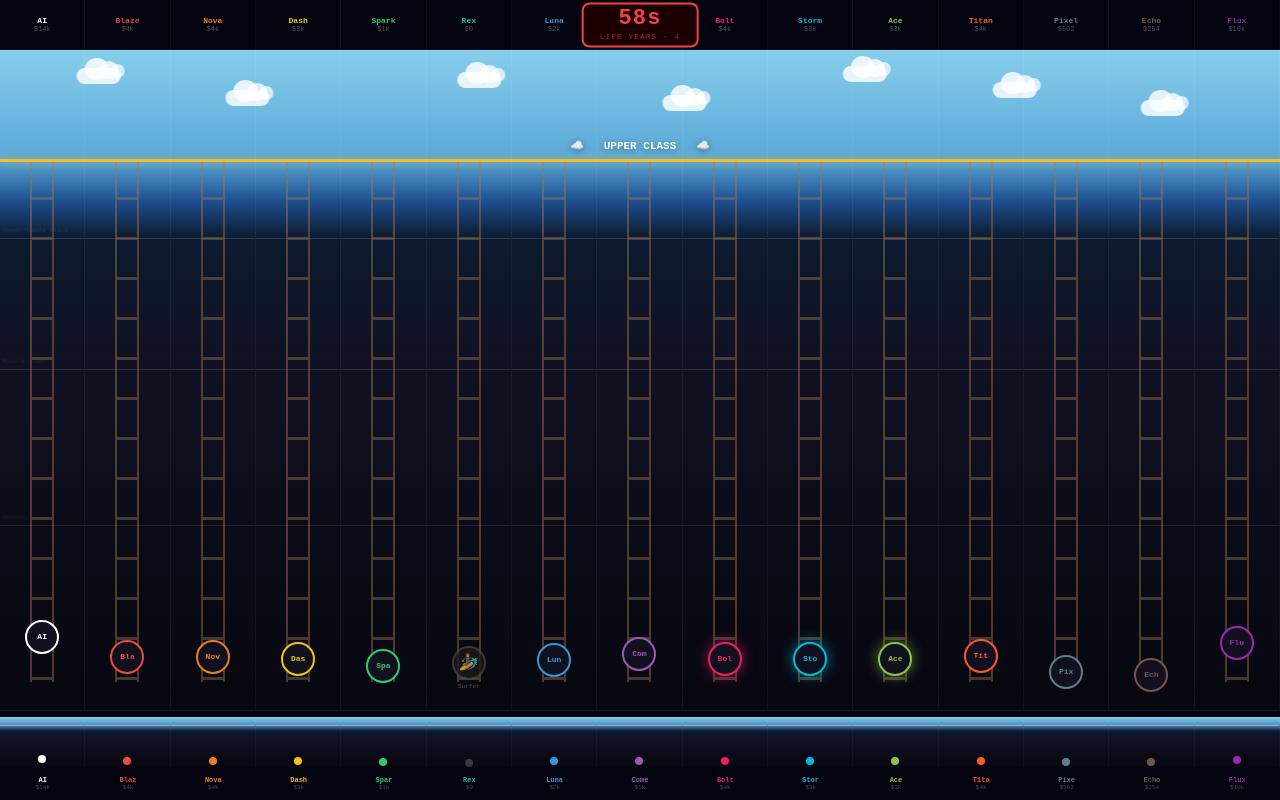
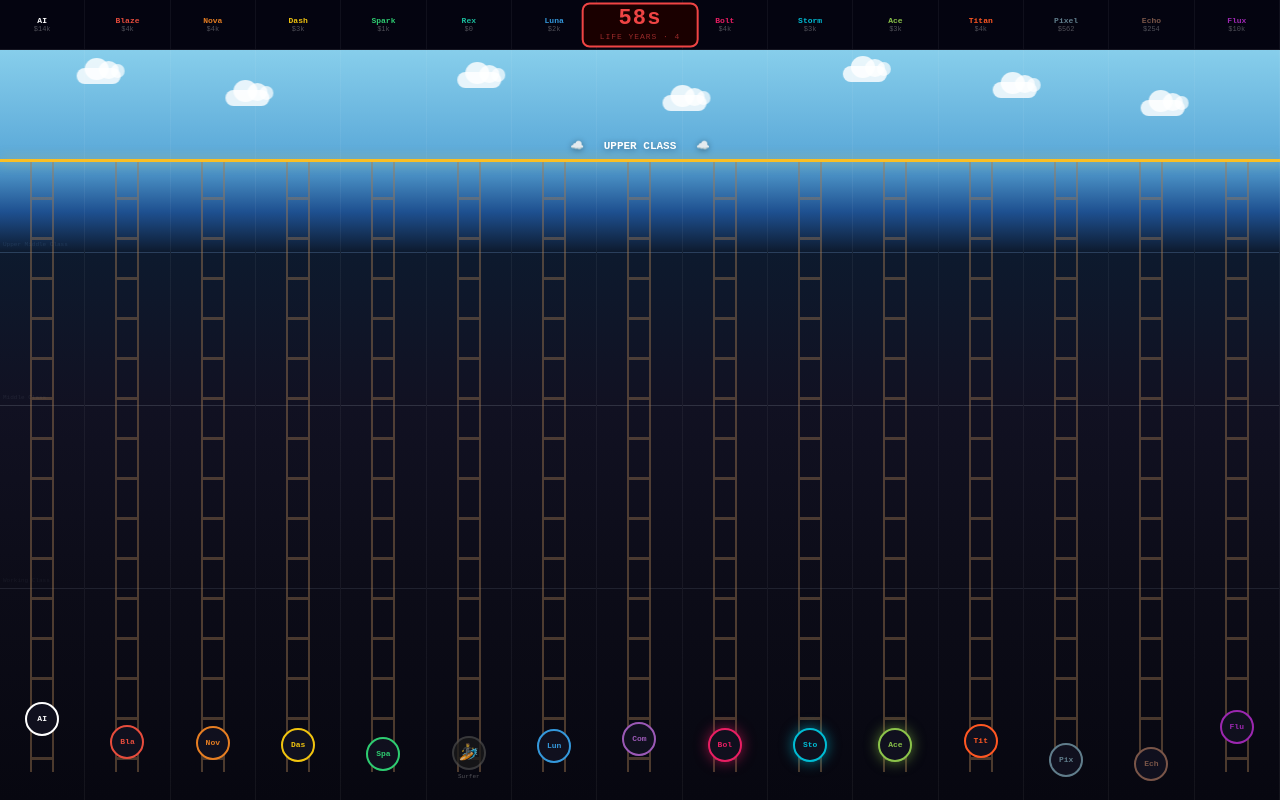
Before and after one commit to matchaginseng/ai-baby-horse-race, a Next.js app: page / in a window 1280 px wide. Both pictures are taken after a click on the button "START RACE". Built offline with nearby package versions, Linux system fonts and the light colour scheme.

Commit message:
racetrack

```diff
--- a/components/RaceTrack.tsx
+++ b/components/RaceTrack.tsx
@@ -16,12 +16,9 @@ type Phase = "lobby" | "racing" | "finished";
 
 // ── Layout ─────────────────────────────────────────────────────────────────
 const HEADER_H  = 50;
-const MINI_H    = 90;
 const SKY_H     = 110;  // px from top of track to finish line
 const BOTTOM_H  = 28;   // px below start line
 const BABY_SIZE = 34;
-const MINI_TRACK = 50;
-const MINI_DOT   = 8;
 
 // ── Palette ────────────────────────────────────────────────────────────────
 const ZONES = [
@@ -157,7 +154,7 @@ export default function RaceTrack() {
   useEffect(() => () => { if (animRef.current) cancelAnimationFrame(animRef.current); }, []);
 
   // ── Derived values ─────────────────────────────────────────────────────
-  const trackH       = vpHeight - HEADER_H - MINI_H;  // full track height in px
+  const trackH       = vpHeight - HEADER_H;
   const timeLeftSec  = Math.ceil(timeLeftMs / 1000);
   const yearsElapsed = Math.round((1 - timeLeftMs / RACE_DURATION_MS) * RACE_YEARS);
   const N            = PLAYERS.length;
@@ -180,12 +177,6 @@ export default function RaceTrack() {
     #070710 ${trackH}px
   )`;
 
-  // Minimap gradient
-  const mu = Math.round(z0y / trackH * MINI_TRACK);
-  const mm = Math.round(z1y / trackH * MINI_TRACK);
-  const mw = Math.round(z2y / trackH * MINI_TRACK);
-  const mf = Math.round(SKY_H / trackH * MINI_TRACK);
-  const miniBg = `linear-gradient(to bottom, #87ceeb 0px, #4a90d9 ${mf}px, #0d1a2e ${mu}px, #111122 ${mm}px, #0c0c18 ${mw}px, #070710 ${MINI_TRACK}px)`;
 
   return (
     <div style={{ height: "100vh", overflow: "hidden", background: "#050510", position: "relative", userSelect: "none", fontFamily: "monospace" }}>
@@ -245,8 +236,8 @@ export default function RaceTrack() {
             </div>
           </div>
 
-          {/* Track (fixed height = trackH, no camera) */}
-          <div style={{ position: "absolute", top: HEADER_H, left: 0, right: 0, height: trackH, overflow: "hidden" }}>
+          {/* Track */}
+          <div style={{ position: "absolute", top: HEADER_H, left: 0, right: 0, bottom: 0, overflow: "hidden" }}>
 
             {/* Lanes */}
             <div style={{ position: "absolute", inset: 0, display: "flex" }}>
@@ -358,39 +349,6 @@ export default function RaceTrack() {
             </div>
           </div>
 
-          {/* ── MINIMAP ────────────────────────────────────────────────────── */}
-          <div style={{ position: "absolute", bottom: 0, left: 0, right: 0, height: MINI_H, background: "rgba(5,5,16,0.97)", borderTop: "1px solid rgba(255,255,255,0.09)", zIndex: 35, display: "flex", flexDirection: "column", paddingTop: 6 }}>
-            {/* Mini track */}
-            <div style={{ display: "flex", flex: 1, paddingBottom: 2 }}>
-              {PLAYERS.map((cfg, i) => {
-                const state    = playerStates.find(s => s.id === cfg.id);
-                const progress = state ? getProgress(state) : 0;
-                const dotTop   = Math.round((1 - progress) * (MINI_TRACK - MINI_DOT));
-                return (
-                  <div key={cfg.id} style={{ flex: 1, position: "relative", height: MINI_TRACK, borderRight: "1px solid rgba(255,255,255,0.04)", background: miniBg }}>
-                    {/* Finish line in mini */}
-                    <div style={{ position: "absolute", top: mf, left: 0, right: 0, height: 1, background: "#fbbf24", opacity: 0.7, zIndex: 3 }} />
-                    {/* Baby dot */}
-                    <div style={{ position: "absolute", top: dotTop, left: "50%", transform: "translateX(-50%)", width: MINI_DOT, height: MINI_DOT, borderRadius: "50%", background: state?.career ? "rgba(255,255,255,0.2)" : state?.slipping || state?.fallingOff ? "#ef4444" : cfg.color, zIndex: 4 }} />
-                  </div>
-                );
-              })}
-            </div>
-            {/* Labels */}
-            <div style={{ display: "flex", height: MINI_H - MINI_TRACK - 8 }}>
-              {PLAYERS.map((cfg) => {
-                const state    = playerStates.find(s => s.id === cfg.id);
-                const progress = state ? getProgress(state) : 0;
-                return (
-                  <div key={cfg.id} style={{ flex: 1, display: "flex", flexDirection: "column", alignItems: "center", justifyContent: "center", overflow: "hidden" }}>
-                    <span style={{ color: cfg.color, fontSize: 7, fontWeight: "bold", lineHeight: 1 }}>{cfg.name.slice(0, 4)}</span>
-                    <span style={{ color: "rgba(255,255,255,0.28)", fontSize: 6, lineHeight: 1.3 }}>{fmtMoney(calcNetWorth(progress, cfg.stats.speed))}</span>
-                  </div>
-                );
-              })}
-            </div>
-          </div>
-
           {/* Winner flash */}
           {winnerFlash && (() => {
             const cfg = PLAYERS.find(p => p.id === winnerFlash.id);
--- a/lib/raceEngine.ts
+++ b/lib/raceEngine.ts
@@ -59,7 +59,7 @@ const TICK_MS       = 16;
 const SLIP_CHANCE   = 0.0018;
 const SLIP_FRAMES   = 50;
 const SLIP_SPEED    = 2.5;
-const CAREER_CHANCE = 0.00012; // ~1 career change per baby per 139 s; ~3-5 per 60 s race across 14 babies
+const CAREER_CHANCE = 0.0006; // ~1 career change per baby per 28 s; ~8-12 per 60 s race across 14 babies
 const FALL_SPEED    = 200;     // engine px/tick — rapid slide to bottom (~0.3-0.6 s)
 
 function seededRand(seed: number) {
```
